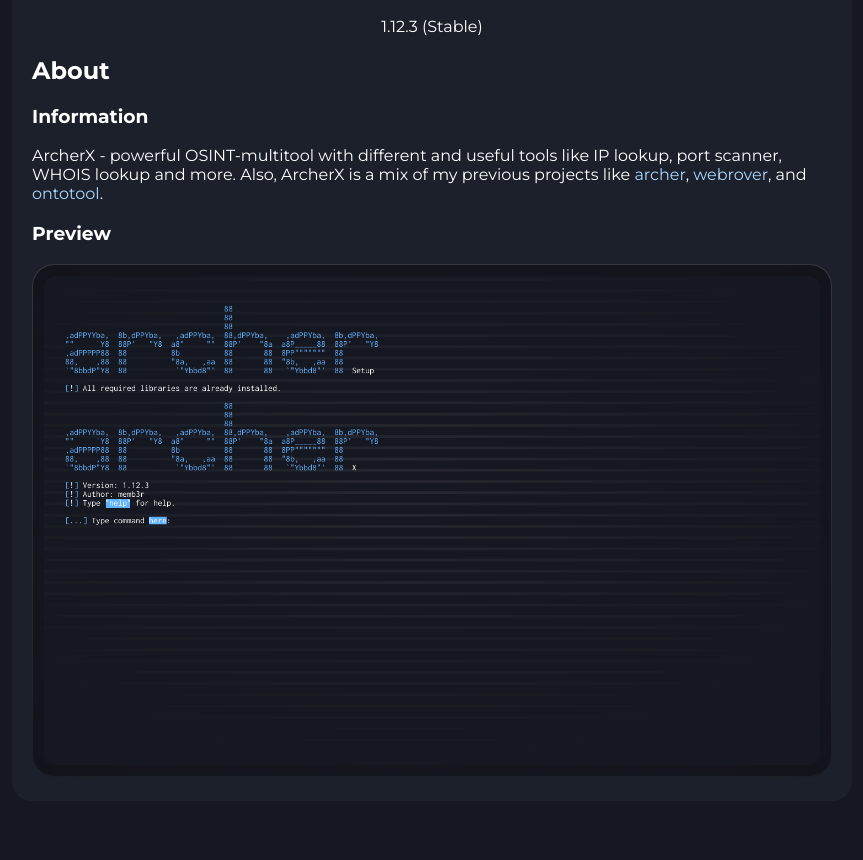
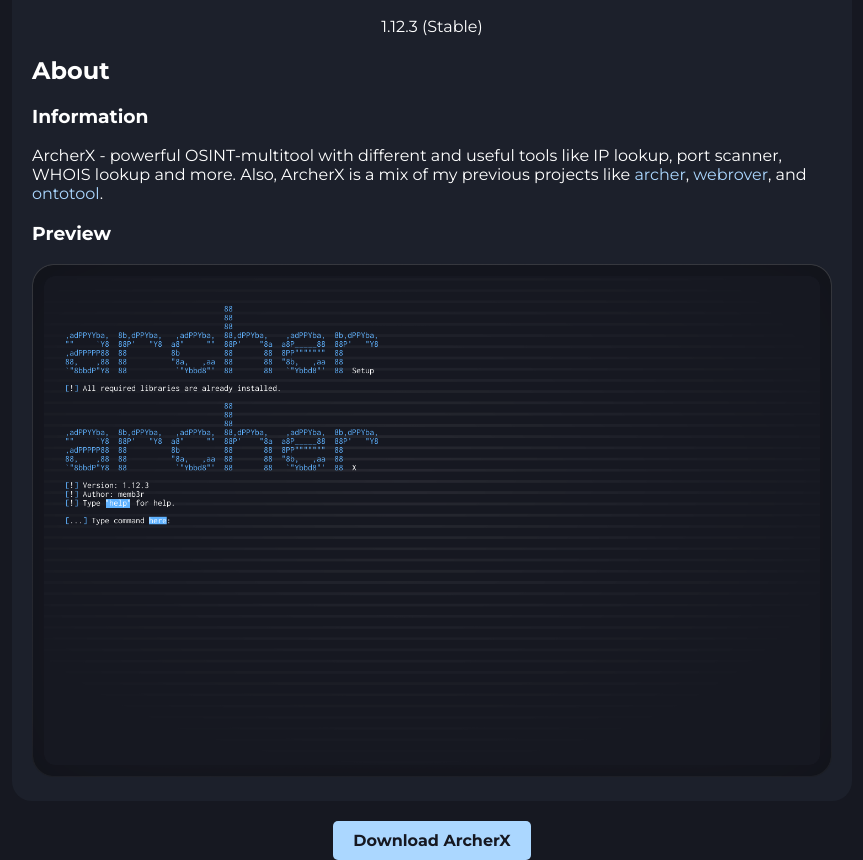
Before and after one commit to memb3r/archerx-website, a plain HTML site: page index.html in a window 1280 px wide. Shown: the part 92-952 px from the top of the page, without its empty margins (208-1071 px from the left). Before the commit the page ends 913 px from the top, so only its background shows below. Drawn offline with Linux system fonts and the light colour scheme.

Commit message:
Update index.html

```diff
--- a/index.html
+++ b/index.html
@@ -54,6 +54,20 @@
       margin-bottom: 5px;
     }
 
+    .download-section {
+      text-align: center;
+      margin-top: 20px;
+    }
+
+    .download-btn {
+      display: inline-block;
+      padding: 10px 20px;
+      background-color: #ABD7FF;
+      color: #161821;
+      text-decoration: none;
+      border-radius: 5px;
+      font-weight: bold;
+    }
   </style>
 </head>
 <body>
@@ -72,5 +86,9 @@
     <img src="preview.png" alt="ArcherX Preview">
   </section>
 
+  <div class="download-section">
+    <a href="https://github.com/memb3r/archerX" class="download-btn">Download ArcherX</a>
+  </div>
+
 </body>
 </html>
```
